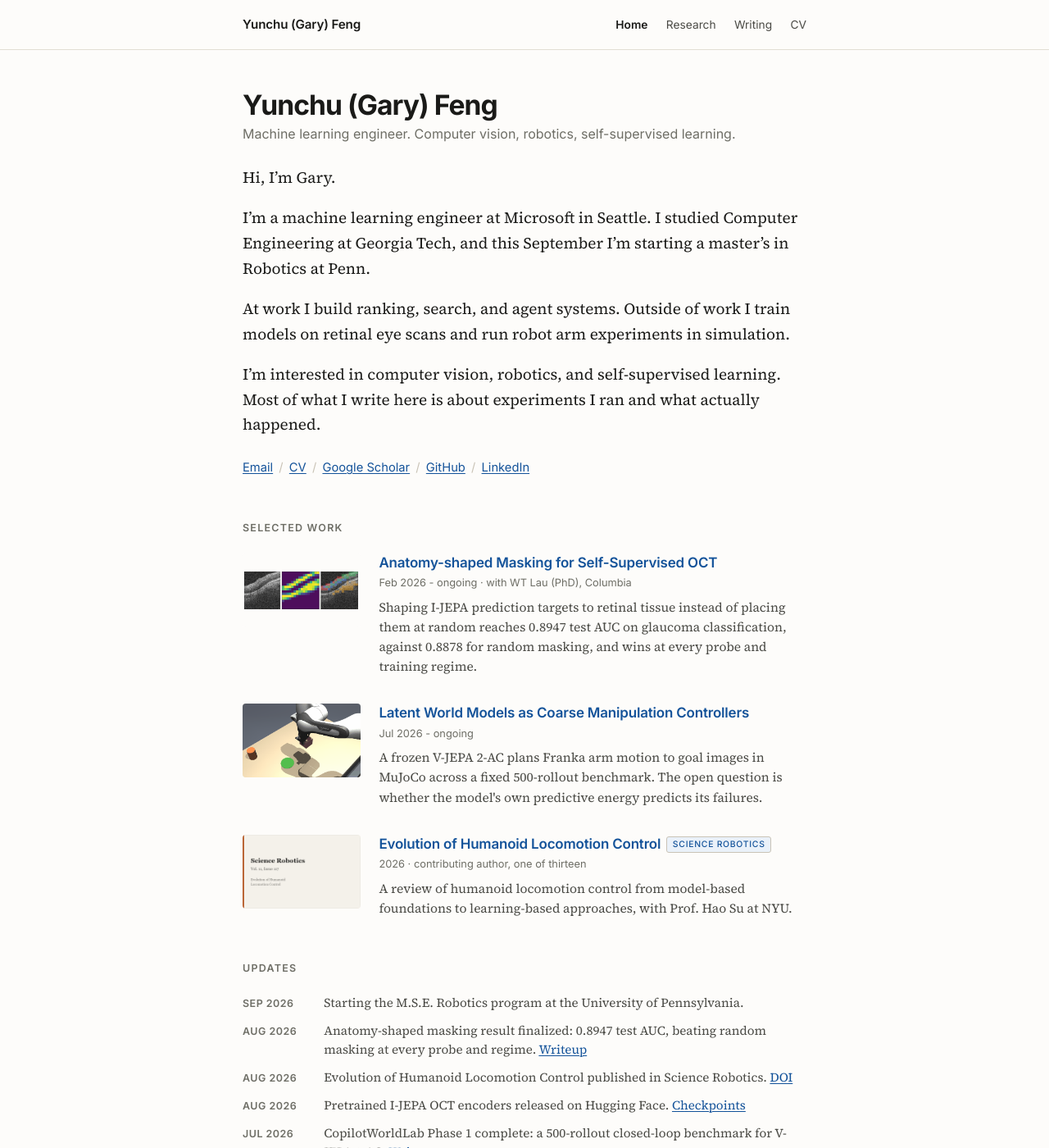
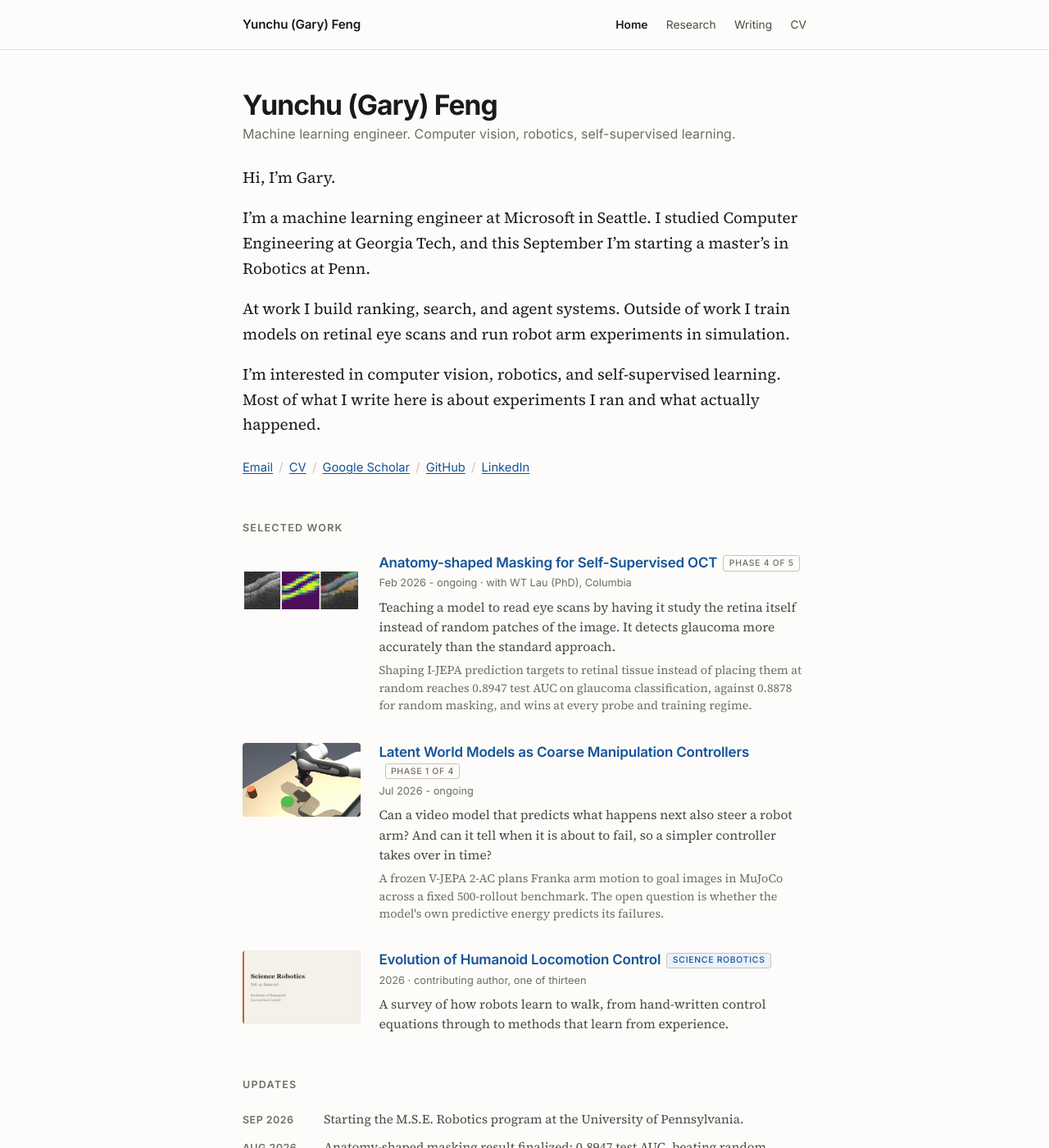
Before and after one commit to yfeng0206/yfeng0206.github.io, a Jekyll site: the page built from index.md, in a window 1280 px wide and 1400 px high. Shown: the whole window at 82% size. Built offline with Jekyll 4.4.1, drawn with Linux system fonts in a browser that asks for light colours.

Commit message:
Lead every listing with the plain-English summary
Selected work on the homepage rendered the technical deck directly instead of
going through the shared work-row include, so it missed the plain summary layer
added in the previous commit. It now uses the include like every other listing:
jargon-free line first, technical detail underneath.

Publication entries follow the same shape, with the author list demoted to the
secondary line.

Co-authored-by: Copilot <223556219+Copilot@users.noreply.github.com>
Copilot-Session: 842d0d62-03a9-48d3-8d1c-033bd1a377df

```diff
--- a/_data/publications.yml
+++ b/_data/publications.yml
@@ -7,5 +7,5 @@
   doi: "10.1126/scirobotics.aed3973"
   url: "https://doi.org/10.1126/scirobotics.aed3973"
   teaser: /assets/images/sel-scirob.png
-  summary: "A review of humanoid locomotion control from model-based foundations to learning-based approaches, with Prof. Hao Su at NYU."
+  summary: "A survey of how robots learn to walk, from hand-written control equations through to methods that learn from experience."
   detail: "Covers balance control, motion planning, and optimization, spanning classical algorithms such as MPC, LQR, and DCM alongside the reinforcement-learning and sim-to-real approaches that now drive bipedal and humanoid locomotion."
--- a/_layouts/home.html
+++ b/_layouts/home.html
@@ -18,23 +18,14 @@ layout: default
 
 {%- assign featured = site.research | where: "featured", true | sort: "order" %}
 {%- for item in featured %}
-<div class="work-item">
-  {%- if item.teaser %}
-  <a href="{{ item.url | relative_url }}" tabindex="-1" aria-hidden="true"><img class="work-thumb" src="{{ item.teaser | relative_url }}" alt=""></a>
-  {%- endif %}
-  <div>
-    <p class="work-title"><a href="{{ item.url | relative_url }}">{{ item.title }}</a></p>
-    <p class="work-meta">{{ item.period }}{% if item.collaborators %} &middot; {{ item.collaborators }}{% endif %}</p>
-    <p class="work-desc">{{ item.deck }}</p>
-  </div>
-</div>
+  {%- include work-row.html item=item %}
 {%- endfor %}
 
 {%- for pub in site.data.publications limit: 1 %}
 <div class="work-item">
-  <a href="{{ '/publications/' | relative_url }}" tabindex="-1" aria-hidden="true"><img class="work-thumb" src="{{ pub.teaser | relative_url }}" alt=""></a>
+  <a href="{{ '/research/#publications' | relative_url }}" tabindex="-1" aria-hidden="true"><img class="work-thumb" src="{{ pub.teaser | relative_url }}" alt=""></a>
   <div>
-    <p class="work-title"><a href="{{ '/publications/' | relative_url }}">{{ pub.title }}</a><span class="badge pub">{{ pub.venue_short }}</span></p>
+    <p class="work-title"><a href="{{ '/research/#publications' | relative_url }}">{{ pub.title }}</a><span class="badge pub">{{ pub.venue_short }}</span></p>
     <p class="work-meta">{{ pub.year }} &middot; {{ pub.role }}</p>
     <p class="work-desc">{{ pub.summary }}</p>
   </div>
--- a/_layouts/researchindex.html
+++ b/_layouts/researchindex.html
@@ -16,8 +16,8 @@ layout: default
     <div>
       <p class="work-title"><a href="{{ pub.url }}">{{ pub.title }}</a><span class="badge pub">{{ pub.venue_short }}</span></p>
       <p class="work-meta">{{ pub.venue }} ({{ pub.year }}) &middot; {{ pub.role }}</p>
-      <p class="work-desc">{{ pub.authors | markdownify | remove: '<p>' | remove: '</p>' }}</p>
-      <p class="work-desc">{{ pub.detail }}</p>
+      <p class="work-desc">{{ pub.summary }}</p>
+      <p class="work-detail">{{ pub.authors | markdownify | remove: '<p>' | remove: '</p>' }}</p>
       <p class="work-meta"><a href="{{ pub.url }}">doi:{{ pub.doi }}</a></p>
     </div>
   </div>
```
